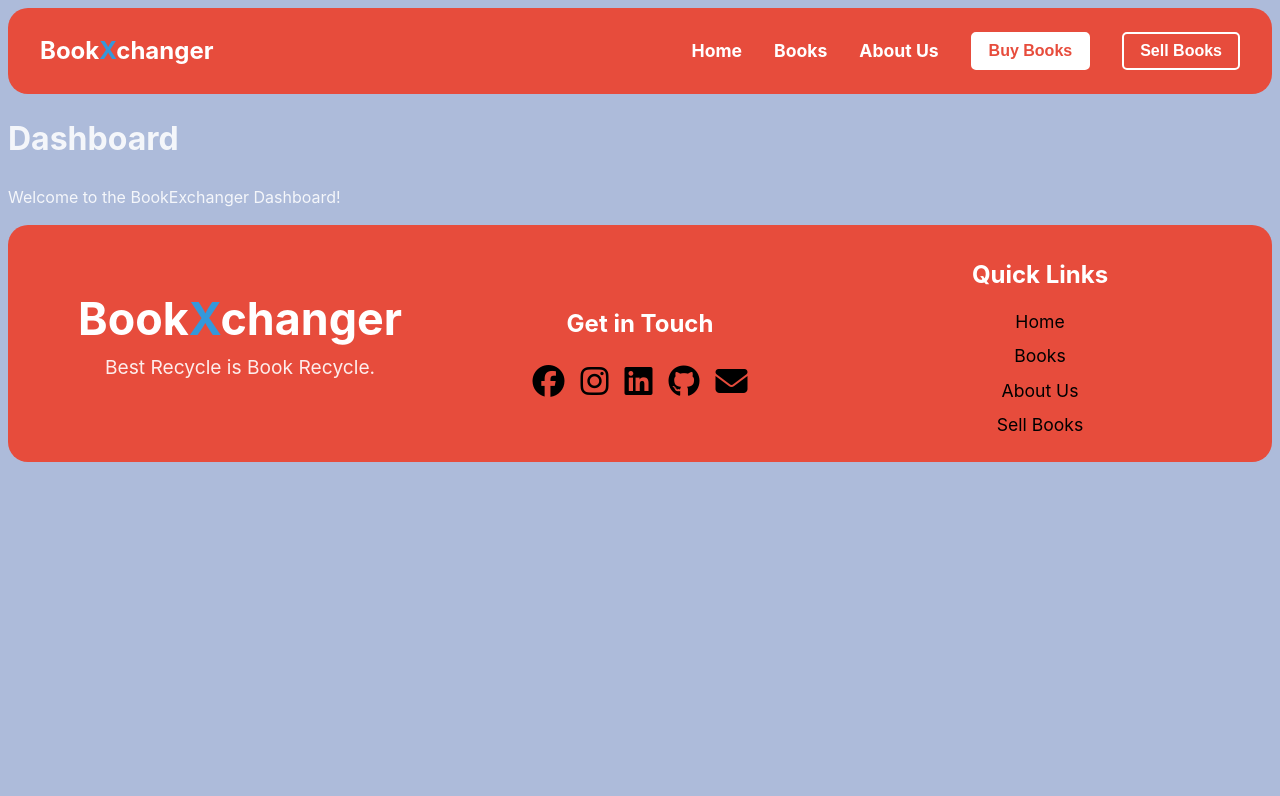
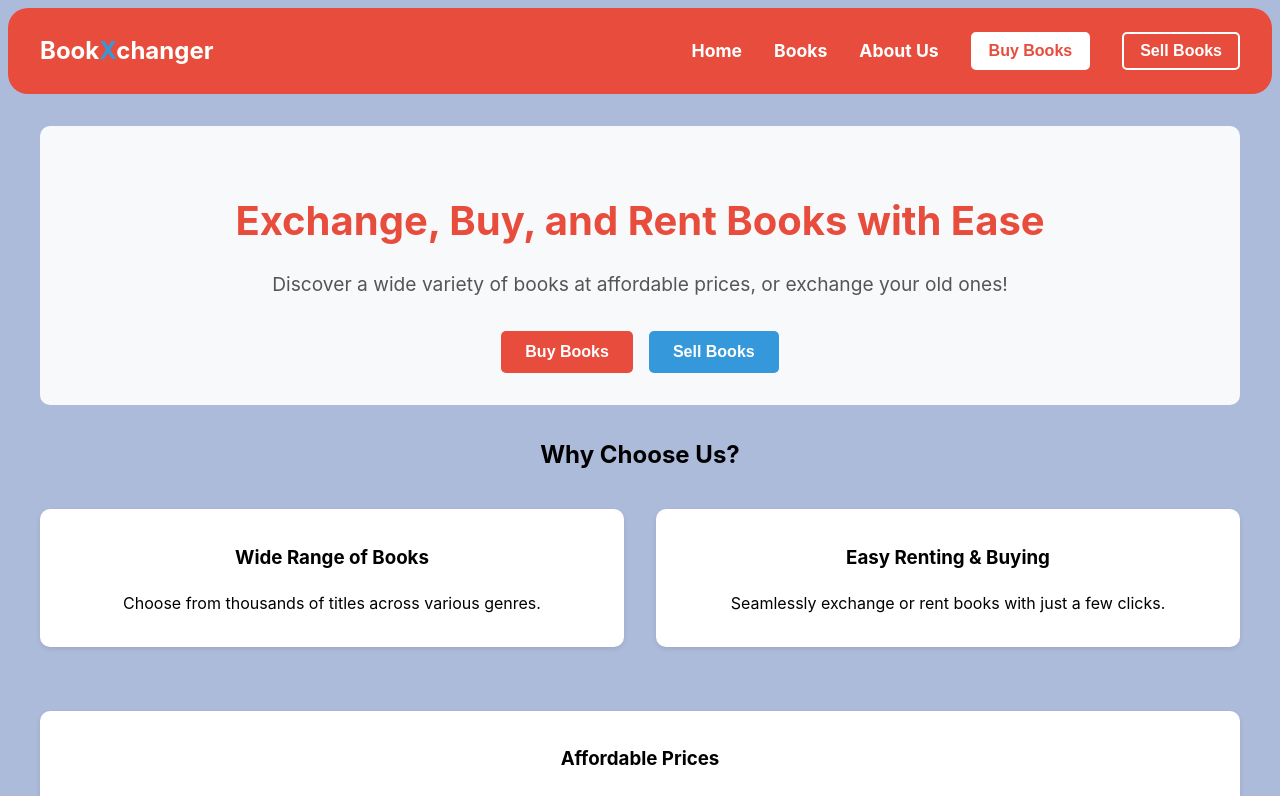
Before and after one commit to MrShipalkar/bookexchanger, a React (Vite) app in the folder frontend/: page / in a window 1280 px wide. Shown: the top 796 px of the page. Built offline with nearby package versions, Linux system fonts and the light colour scheme.

Commit message:
Frontend - added template for homepage

```diff
--- a/frontend/package.json
+++ b/frontend/package.json
@@ -14,7 +14,7 @@
     "axios": "^1.7.9",
     "react": "^18.3.1",
     "react-dom": "^18.3.1",
-    "react-router-dom": "^7.0.2"
+    "react-router-dom": "^7.1.0"
   },
   "devDependencies": {
     "@eslint/js": "^9.15.0",
--- a/frontend/src/App.jsx
+++ b/frontend/src/App.jsx
@@ -1,18 +1,16 @@
 import React from "react";
 import { BrowserRouter as Router, Routes, Route } from "react-router-dom";
-import Dashboard from "./pages/dashboard/Dashboard";
-// import BuyerSignup from "./pages/BuyerSignup";
-// import SellerSignup from "./pages/SellerSignup";
-// import Login from "./pages/Login";
+import Homepage from "./pages/homepage/Homepage";
+import Books from "./pages/books/Books";
+import AboutUs from "./pages/about/AboutUs";
 
 const App = () => {
     return (
         <Router>
             <Routes>
-                <Route path="/" element={<Dashboard />} />
-                {/* <Route path="/buyer-signup" element={<BuyerSignup />} />
-                <Route path="/seller-signup" element={<SellerSignup />} />
-                <Route path="/login" element={<Login />} /> */}
+                <Route path="/" element={<Homepage />} />
+                <Route path="/books" element={<Books />} />
+                <Route path="/about" element={<AboutUs />} />
             </Routes>
         </Router>
     );
--- a/frontend/src/components/navbar/Navbar.jsx
+++ b/frontend/src/components/navbar/Navbar.jsx
@@ -1,4 +1,5 @@
 import React, { useState } from "react";
+import { useNavigate } from "react-router-dom"; // Import useNavigate
 import "./Navbar.css";
 import BuyerAuthModal from "../BuyerAuthModal/BuyerAuthModal"; // Import Buyer modal
 import SellerAuthModal from "../SellerAuthModal/SellerAuthModal"; // Import Seller modal
@@ -7,6 +8,8 @@
     const [isMenuOpen, setIsMenuOpen] = useState(false); // State to toggle the dropdown menu
     const [isBuyerModalOpen, setIsBuyerModalOpen] = useState(false); // State to toggle the Buyer modal
     const [isSellerModalOpen, setIsSellerModalOpen] = useState(false); // State to toggle the Seller modal
+
+    const navigate = useNavigate(); // Initialize navigate
 
     const toggleMenu = () => {
         setIsMenuOpen(!isMenuOpen); // Toggle menu state
@@ -28,11 +31,15 @@
         setIsSellerModalOpen(false); // Close Seller modal
     };
 
+    const navigateToHome = () => {
+        navigate("/"); // Redirect to the homepage
+    };
+
     return (
         <>
             <nav className="navbar">
                 {/* Logo Section */}
-                <div className="navbar-logo">
+                <div className="navbar-logo" onClick={navigateToHome} style={{ cursor: "pointer" }}>
                     <span className="navbar-title">Book<span className="highlight">X</span>changer</span>
                 </div>
 
@@ -45,7 +52,7 @@
 
                 {/* Navigation Links */}
                 <ul className={`navbar-links ${isMenuOpen ? "active" : ""}`}>
-                    <li><a href="/">Home</a></li>
+                    <li><a onClick={navigateToHome} style={{ cursor: "pointer" }}>Home</a></li>
                     <li><a href="/books">Books</a></li>
                     <li><a href="/about">About Us</a></li>
                     <li>
--- /dev/null
+++ b/frontend/src/pages/about/AboutUs.jsx
@@ -0,0 +1,18 @@
+import React from "react";
+import Navbar from "../../components/navbar/Navbar";
+import Footer from "../../components/footer/Footer";
+
+const AboutUs = () => {
+    return (
+        <div>
+            <Navbar />
+            <main>
+                <h1>About Us</h1>
+                <p>Learn more about BookExchanger and our mission!</p>
+            </main>
+            <Footer />
+        </div>
+    );
+};
+
+export default AboutUs;
--- a/frontend/src/pages/dashboard/Dashboard.jsx
+++ b/frontend/src/pages/books/Books.jsx
@@ -2,18 +2,17 @@
 import Navbar from "../../components/navbar/Navbar";
 import Footer from "../../components/footer/Footer";
 
-const Dashboard = () => {
+const Books = () => {
     return (
         <div>
             <Navbar />
             <main>
-                <h1>Dashboard</h1>
-                <p>Welcome to the BookExchanger Dashboard!</p>
-                {/* Add dashboard-specific components here */}
+                <h1>Books</h1>
+                <p>Explore our wide range of books!</p>
             </main>
             <Footer />
         </div>
     );
 };
 
-export default Dashboard;
+export default Books;
--- /dev/null
+++ b/frontend/src/pages/homepage/Homepage.css
@@ -0,0 +1,132 @@
+/* General Container */
+.home-container {
+    padding: 2rem;
+    color: black;
+}
+
+/* Hero Section */
+.hero {
+    text-align: center;
+    background-color: #f8f9fa;
+    padding: 2rem;
+    margin-bottom: 2rem;
+    border-radius: 10px;
+}
+.hero h1 {
+    font-size: 2.5rem;
+    color: #E74C3C;
+    margin-bottom: 1rem;
+}
+.hero p {
+    font-size: 1.2rem;
+    color: #555;
+    margin-bottom: 2rem;
+}
+.cta-buttons {
+    display: flex;
+    justify-content: center;
+    gap: 1rem;
+    flex-wrap: wrap;
+}
+.cta-buttons .btn {
+    padding: 0.75rem 1.5rem;
+}
+.btn-primary {
+    background-color: #E74C3C;
+    color: white;
+}
+.btn-secondary {
+    background-color: #3498DB;
+    color: white;
+}
+
+/* Features Section */
+.features {
+    text-align: center;
+    margin-bottom: 2rem;
+}
+.features-grid {
+    display: flex;
+    justify-content: center;
+    gap: 2rem;
+    flex-wrap: wrap;
+}
+.feature-card {
+    text-align: center;
+    background-color: white;
+    padding: 1rem;
+    border-radius: 10px;
+    box-shadow: 0 2px 5px rgba(0, 0, 0, 0.1);
+    flex: 1 1 calc(33.333% - 2rem);
+    margin: 1rem 0;
+}
+
+/* Explore Books Section */
+.explore-books {
+    text-align: center;
+    margin-bottom: 2rem;
+}
+.books-grid {
+    display: flex;
+    justify-content: center;
+    gap: 2rem;
+    flex-wrap: wrap;
+}
+.book-card {
+    text-align: center;
+    background-color: white;
+    padding: 1rem;
+    border-radius: 10px;
+    box-shadow: 0 2px 5px rgba(0, 0, 0, 0.1);
+    width: 150px;
+    margin: 1rem 0;
+}
+
+/* How It Works Section */
+.how-it-works {
+    text-align: center;
+    margin-bottom: 2rem;
+}
+.steps {
+    display: flex;
+    justify-content: center;
+    gap: 2rem;
+    flex-wrap: wrap;
+}
+.step {
+    text-align: center;
+    background-color: white;
+    padding: 1rem;
+    border-radius: 10px;
+    box-shadow: 0 2px 5px rgba(0, 0, 0, 0.1);
+    flex: 1 1 calc(33.333% - 2rem);
+    margin: 1rem 0;
+}
+
+/* Responsive Styles */
+@media (max-width: 768px) {
+    .hero h1 {
+        font-size: 2rem;
+    }
+    .hero p {
+        font-size: 1rem;
+    }
+    .cta-buttons {
+        flex-direction: column;
+        gap: 1rem;
+    }
+    .features-grid {
+        flex-direction: column;
+    }
+    .books-grid {
+        flex-direction: column;
+        gap: 1rem;
+    }
+    .steps {
+        flex-direction: column;
+    }
+    .step, .feature-card, .book-card {
+        flex: 1 1 100%;
+        margin: 0 auto;
+    }
+}
--- /dev/null
+++ b/frontend/src/pages/homepage/Homepage.jsx
@@ -0,0 +1,94 @@
+import React from "react";
+import Navbar from "../../components/navbar/Navbar";
+import Footer from "../../components/footer/Footer";
+import "./Homepage.css";
+
+const Home = () => {
+    return (
+        <div>
+            <Navbar />
+            <main className="home-container">
+                {/* Hero Section */}
+                <section className="hero">
+                    <h1>Exchange, Buy, and Rent Books with Ease</h1>
+                    <p>Discover a wide variety of books at affordable prices, or exchange your old ones!</p>
+                    <div className="cta-buttons">
+                        <button className="btn btn-primary">Buy Books</button>
+                        <button className="btn btn-secondary">Sell Books</button>
+                    </div>
+                </section>
+
+                {/* Features Section */}
+                <section className="features">
+                    <h2>Why Choose Us?</h2>
+                    <div className="features-grid">
+                        <div className="feature-card">
+                            <i className="icon books-icon"></i>
+                            <h3>Wide Range of Books</h3>
+                            <p>Choose from thousands of titles across various genres.</p>
+                        </div>
+                        <div className="feature-card">
+                            <i className="icon rent-icon"></i>
+                            <h3>Easy Renting & Buying</h3>
+                            <p>Seamlessly exchange or rent books with just a few clicks.</p>
+                        </div>
+                        <div className="feature-card">
+                            <i className="icon price-icon"></i>
+                            <h3>Affordable Prices</h3>
+                            <p>Get the best deals on books, both new and used.</p>
+                        </div>
+                    </div>
+                </section>
+
+                {/* Explore Books Section */}
+                <section className="explore-books">
+                    <h2>Explore Popular Books</h2>
+                    <div className="books-grid">
+                        {/* Replace with dynamic data */}
+                        <div className="book-card">
+                            <img src="https://via.placeholder.com/150" alt="Book Cover" />
+                            <h3>Book Title</h3>
+                            <p>Price</p>
+                        </div>
+                        <div className="book-card">
+                            <img src="https://via.placeholder.com/150" alt="Book Cover" />
+                            <h3>Book Title</h3>
+                            <p>Price</p>
+                        </div>
+                        <div className="book-card">
+                            <img src="https://via.placeholder.com/150" alt="Book Cover" />
+                            <h3>Book Title</h3>
+                            <p>Price</p>
+                        </div>
+                    </div>
+                    <button className="btn btn-view-all">View All Books</button>
+                </section>
+
+                {/* How It Works Section */}
+                <section className="how-it-works">
+                    <h2>How It Works</h2>
+                    <div className="steps">
+                        <div className="step">
+                            <i className="icon step1-icon"></i>
+                            <h3>Step 1</h3>
+                            <p>Sign up as a buyer or seller.</p>
+                        </div>
+                        <div className="step">
+                            <i className="icon step2-icon"></i>
+                            <h3>Step 2</h3>
+                            <p>Browse or list books easily.</p>
+                        </div>
+                        <div className="step">
+                            <i className="icon step3-icon"></i>
+                            <h3>Step 3</h3>
+                            <p>Complete your exchange or purchase.</p>
+                        </div>
+                    </div>
+                </section>
+            </main>
+            <Footer />
+        </div>
+    );
+};
+
+export default Home;
```
Also changed, not shown: frontend/src/pages/about/AboutUs.css (added), frontend/src/pages/books/Books.css (added), 1 other file (tests, documents, lock files or other folders).
